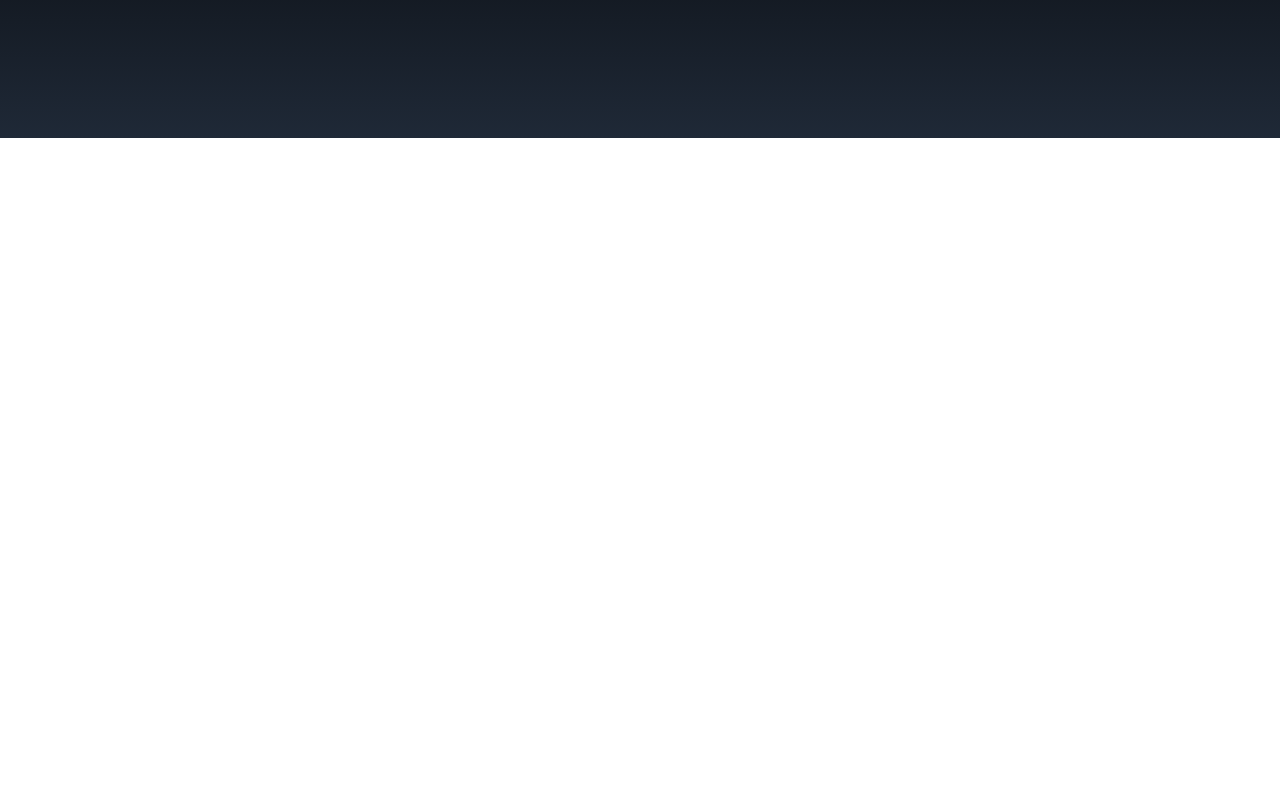
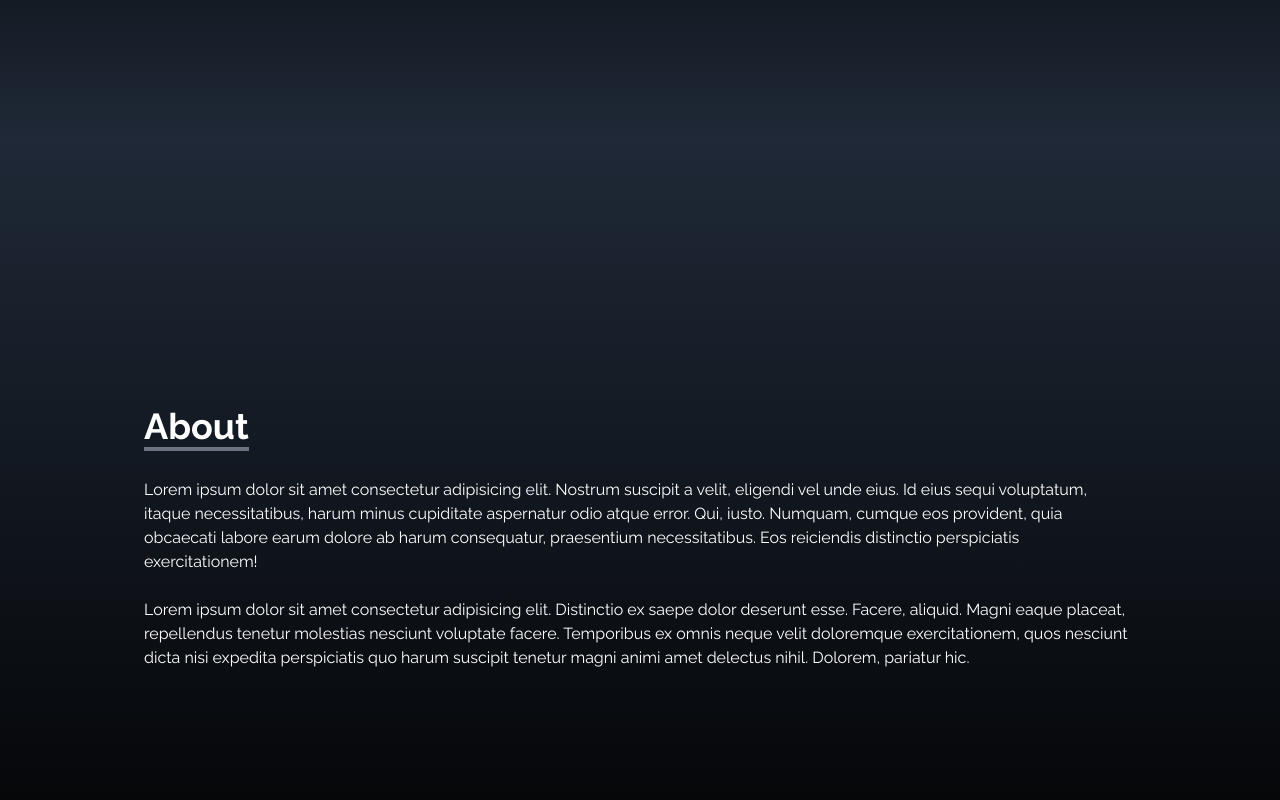
Before and after one commit to Rvp888/Portfolio-Website-by-React-Tailwind, a React (Create React App) app: page / in a window 1280 px wide. Shown: the part 662-1462 px from the top of the page. Before the commit the page ends 800 px from the top, so only its background shows below. Built offline with nearby package versions, Linux system fonts and the light colour scheme.

Commit message:
about section created

```diff
--- a/src/App.js
+++ b/src/App.js
@@ -1,13 +1,14 @@
 import NavBar from "./components/NavBar";
 import Home from './components/Home';
 import SocialLinks from './components/SocialLinks';
+import About from "./components/About";
 
 function App() {
   return (
     <div>
       <NavBar />
       <Home />
-
+      <About />
       <SocialLinks />
     </div>
   );
--- /dev/null
+++ b/src/components/About.jsx
@@ -0,0 +1,35 @@
+import React from "react";
+
+const About = () => {
+  return (
+    <div name="about" className="w-full h-screen bg-gradient-to-b from-gray-800 to-black text-white">
+
+      <div className="max-w-screen-lg p-4 mx-auto flex flex-col justify-center w-full h-full">
+        <div className="pb-8">
+          <p className="text-4xl font-bold inline border-b-4 border-gray-500">About</p>
+        </div>
+
+        <p>
+          Lorem ipsum dolor sit amet consectetur adipisicing elit. Nostrum
+          suscipit a velit, eligendi vel unde eius. Id eius sequi voluptatum,
+          itaque necessitatibus, harum minus cupiditate aspernatur odio atque
+          error. Qui, iusto. Numquam, cumque eos provident, quia obcaecati
+          labore earum dolore ab harum consequatur, praesentium necessitatibus.
+          Eos reiciendis distinctio perspiciatis exercitationem!
+        </p>
+        <br />
+        <p>
+          Lorem ipsum dolor sit amet consectetur adipisicing elit. Distinctio ex
+          saepe dolor deserunt esse. Facere, aliquid. Magni eaque placeat,
+          repellendus tenetur molestias nesciunt voluptate facere. Temporibus ex
+          omnis neque velit doloremque exercitationem, quos nesciunt dicta nisi
+          expedita perspiciatis quo harum suscipit tenetur magni animi amet
+          delectus nihil. Dolorem, pariatur hic.
+        </p>
+      </div>
+
+    </div>
+  );
+};
+
+export default About;
```
